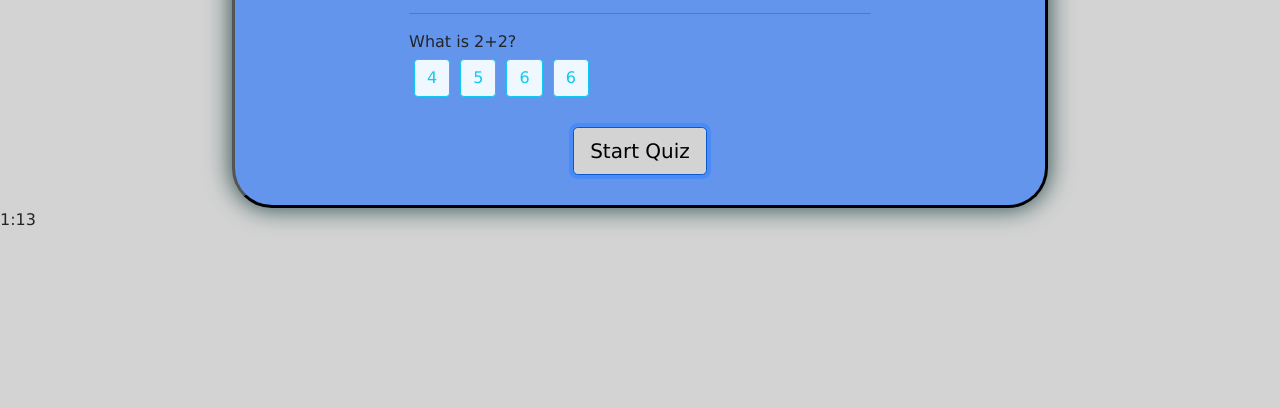
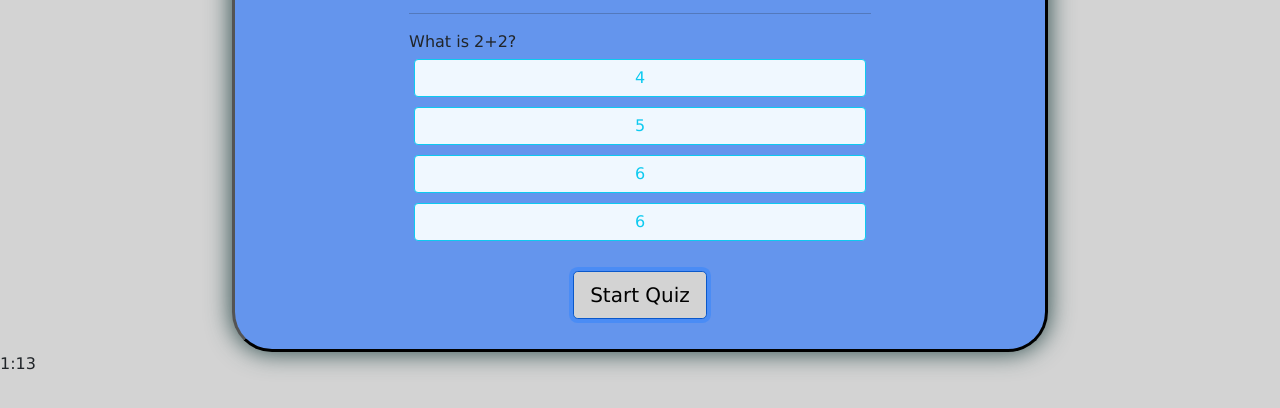
Before and after one commit to ashak90/04-code-quiz, a plain HTML site: page index.html in a window 1280 px wide. Both pictures are taken after a click on the button "Start Quiz". Shown: the part 154-562 px from the top of the page. Drawn offline with nearby package versions, Linux system fonts and the light colour scheme.

Commit message:
fixed the style for the answer buttons

```diff
--- a/css/style.css
+++ b/css/style.css
@@ -57,6 +57,10 @@ header {
     display: block;
     margin: auto;
 }
+
+.btn-stack {
+    display: grid;
+}
 /* #start {
     width: 800px;
     max-height: 80%;
```
